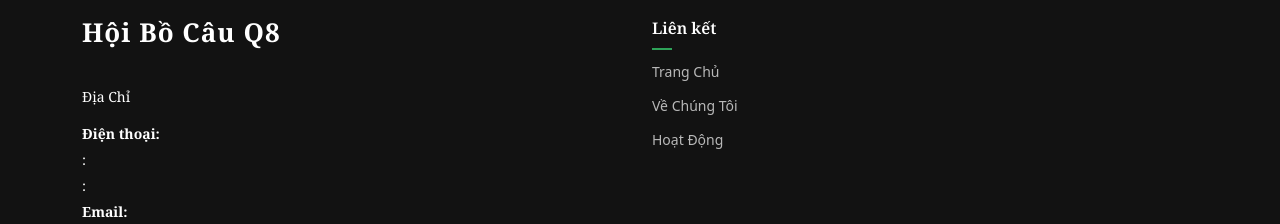
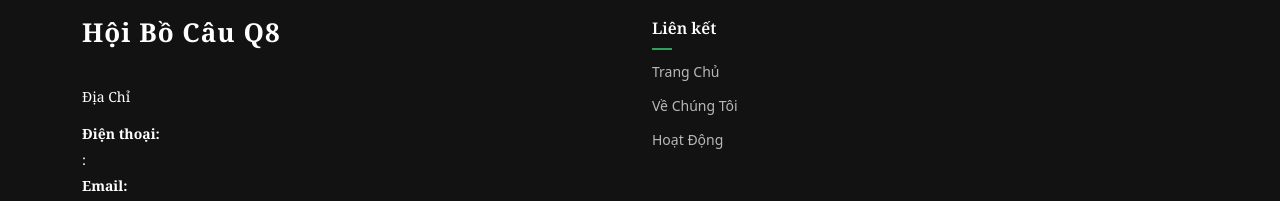
Before and after one commit to tungit2507/hbcq8-UI, a React (Create React App) app in the folder birdraceapp/: page / in a window 1280 px wide. Shown: the part 2324-2548 px from the top of the page. After the commit the page ends 2525 px from the top, so only its background shows below. Built offline with nearby package versions, Linux system fonts and the light colour scheme; no server answers.

Commit message:
footer change

```diff
--- a/birdraceapp/src/components/footer.jsx
+++ b/birdraceapp/src/components/footer.jsx
@@ -32,8 +32,9 @@ const Footer = () => {
                 <p>{contactInfo.address}</p>
                 <p className="mt-3"><strong>Điện thoại:</strong> </p>
                 <p><span><span>{contactInfo.name1}</span>: {contactInfo.phone1}</span></p>
-                <p><span><span>{contactInfo.name2}</span>: {contactInfo.phone2}</span></p>
-
+                {contactInfo.name2 && contactInfo.phone2 && (
+                  <p><span><span>{contactInfo.name2}</span>: {contactInfo.phone2}</span></p>
+                )}
                 <p><strong>Email:</strong> <span>{contactInfo.email}</span></p>
               </div>
             </div>
```
